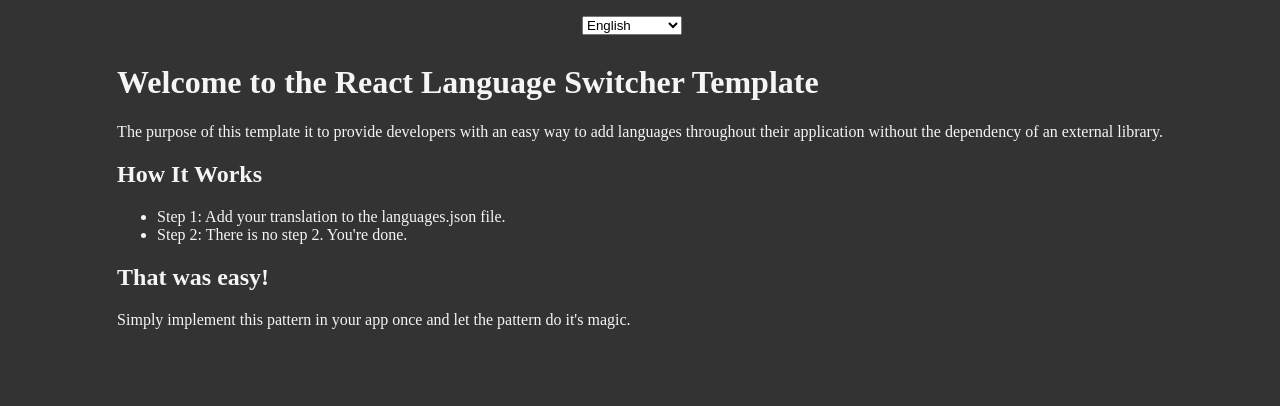
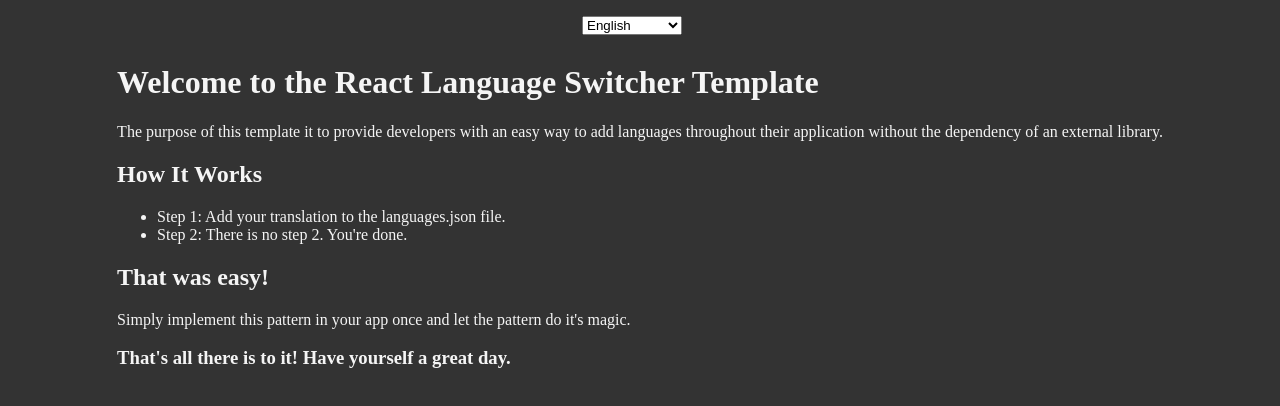
Before and after one commit to aaronkagan/language-switcher, a React (Create React App) app: page / in a window 1280 px wide. Shown: the top 406 px of the page. Built offline with nearby package versions, Linux system fonts and the light colour scheme.

Commit message:
adding goodbye text

```diff
--- a/src/Main.js
+++ b/src/Main.js
@@ -10,6 +10,7 @@
       </ul>
       <h2>{languages[activeLanguage].easy}</h2>
       <p>{languages[activeLanguage].implement}</p>
+      <h3>{languages[activeLanguage].goodbye}</h3>
     </main>
   );
 };
```
